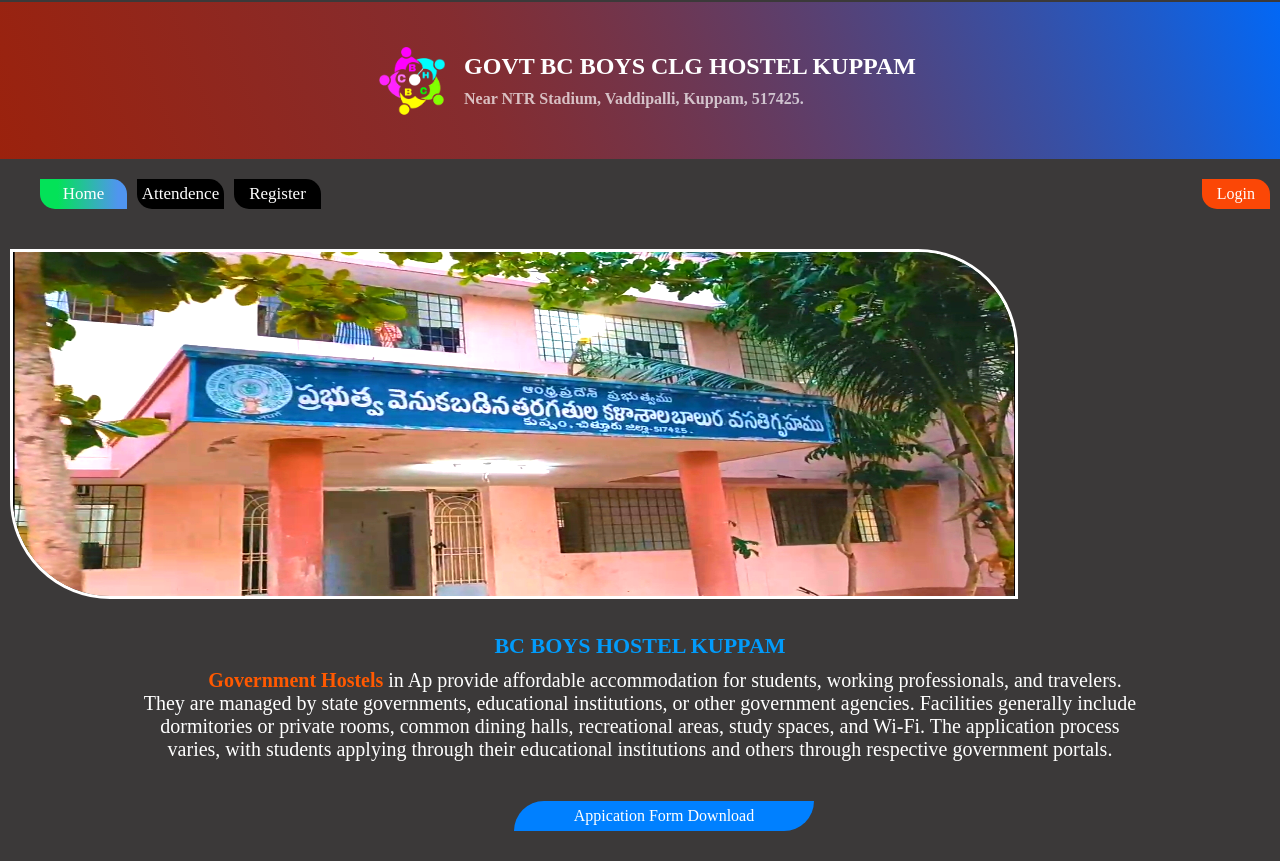
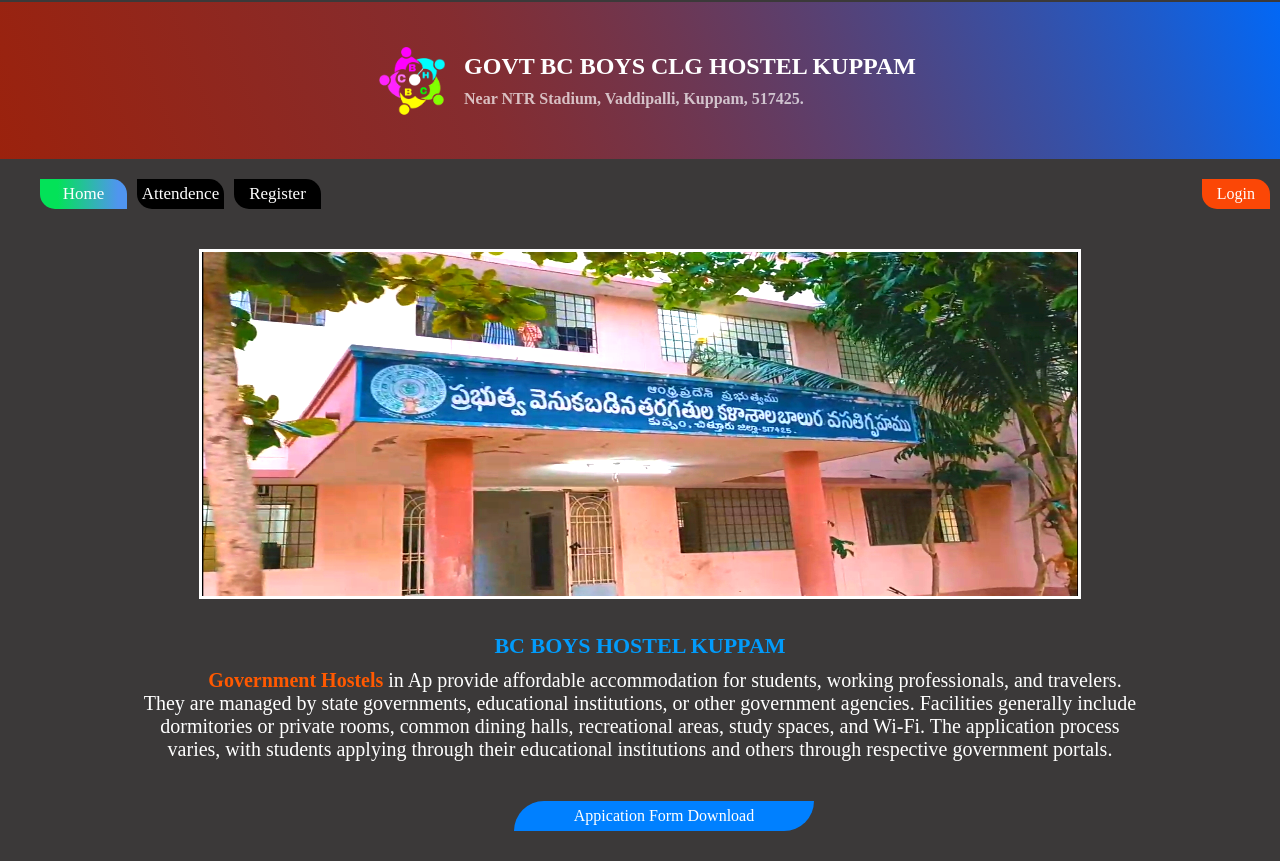
Before and after one commit to KS-Anandh/attendex-v2, a React (Vite) app: page / in a window 1280 px wide. Built offline with nearby package versions, Linux system fonts and the light colour scheme.

Commit message:
Update index.css

```diff
--- a/src/index.css
+++ b/src/index.css
@@ -391,10 +391,10 @@ a{
 }
 @media screen and (min-width:750px){
   .home img{
-    width:80%;
+    width:70%;
     height:350px;
-    margin:0px;
-    border-radius:0px 100px;
+    margin:0px 15%;
+    border-radius:0px;
     margin-top: 20px;
   }
   .navbar .header{
```
